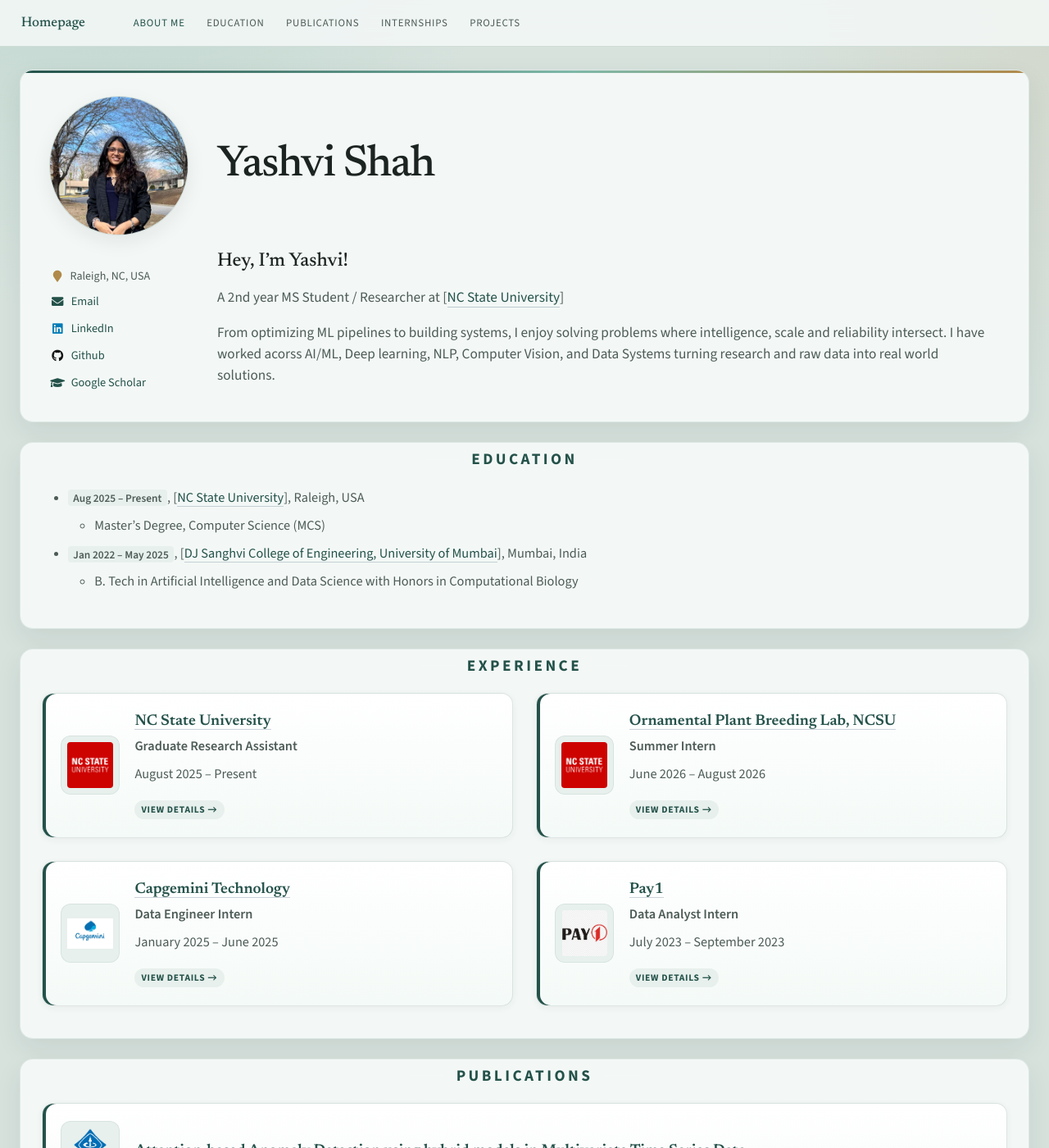
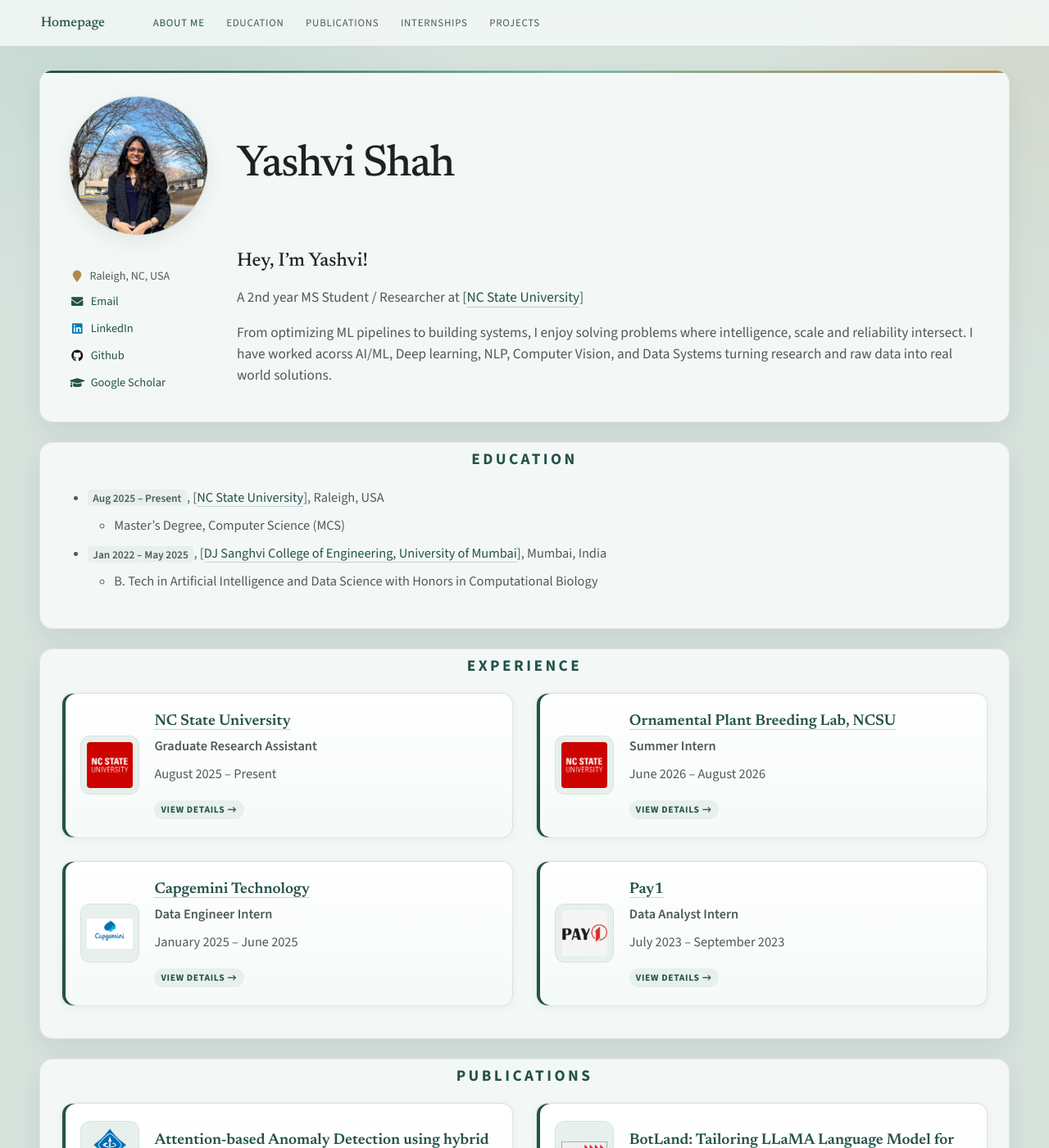
Before and after one commit to yashvinshah/yashvinshah.github.io, a Jekyll site: the page built from _pages/about.md, in a window 1280 px wide and 1400 px high. Shown: the whole window at 82% size. Built offline with Jekyll 4.4.1, drawn with Linux system fonts in a browser that asks for light colours.

Commit message:
Layout changes

```diff
--- a/_sass/_masthead.scss
+++ b/_sass/_masthead.scss
@@ -18,12 +18,12 @@
     @include clearfix;
     padding: .5em;
     font-family: $sans-serif-narrow;
-    max-width: 1600px;
+    max-width: 1280px;
     margin-left: auto;
     margin-right: auto;
 
     @include breakpoint($x-large) {
-      max-width: 1600px;
+      max-width: 1280px;
     }
 
     nav {
--- a/_sass/_page.scss
+++ b/_sass/_page.scss
@@ -10,10 +10,10 @@
   padding-right: 1em;
   animation: intro 0.3s both;
   animation-delay: 0.35s;
-  max-width: 1600px;
+  max-width: 1280px;
 
   @include breakpoint($x-large) {
-    max-width: 1600px;
+    max-width: 1280px;
   }
 }
 
--- a/assets/css/main.scss
+++ b/assets/css/main.scss
@@ -112,9 +112,9 @@ h1, h2, h3, h4, h5, h6 {
 }
 
 .masthead__inner-wrap {
-  max-width: 1600px;
+  max-width: 1280px;
   margin: 0 auto;
-  padding: 0.5em 1.5em;
+  padding: 0.5em 3em;
 }
 
 .greedy-nav {
@@ -179,10 +179,10 @@ h1, h2, h3, h4, h5, h6 {
    Page shell
    ================================================================ */
 #main {
-  max-width: 1600px;
+  max-width: 1280px;
   margin: 1.75rem auto 4rem;
-  padding-left: 1.5rem;
-  padding-right: 1.5rem;
+  padding-left: 3rem;
+  padding-right: 3rem;
   float: none;
   width: auto;
 }
@@ -680,10 +680,6 @@ hr {
   color: var(--ink-soft);
 }
 
-.card-grid--pubs {
-  grid-template-columns: 1fr !important;
-}
-
 .card-preview {
   display: flex;
   align-items: center;
@@ -1040,6 +1036,16 @@ $scroll_offset: 2em;
    Tablet / mobile
    ================================================================ */
 @media (max-width: 900px) {
+  #main {
+    padding-left: 1.5rem;
+    padding-right: 1.5rem;
+  }
+
+  .masthead__inner-wrap {
+    padding-left: 1.5em;
+    padding-right: 1.5em;
+  }
+
   .layout-editorial .sidebar {
     padding: 1.5rem 1.4rem;
   }
--- a/assets/js/ui-enhance.js
+++ b/assets/js/ui-enhance.js
@@ -180,7 +180,6 @@
     groups.forEach(function (run) {
       var grid = document.createElement('div');
       grid.className = 'card-grid';
-      if (run[0].classList.contains('pub-box')) grid.classList.add('card-grid--pubs');
       run[0].parentNode.insertBefore(grid, run[0]);
       run.forEach(function (el) { grid.appendChild(el); });
     });
```
